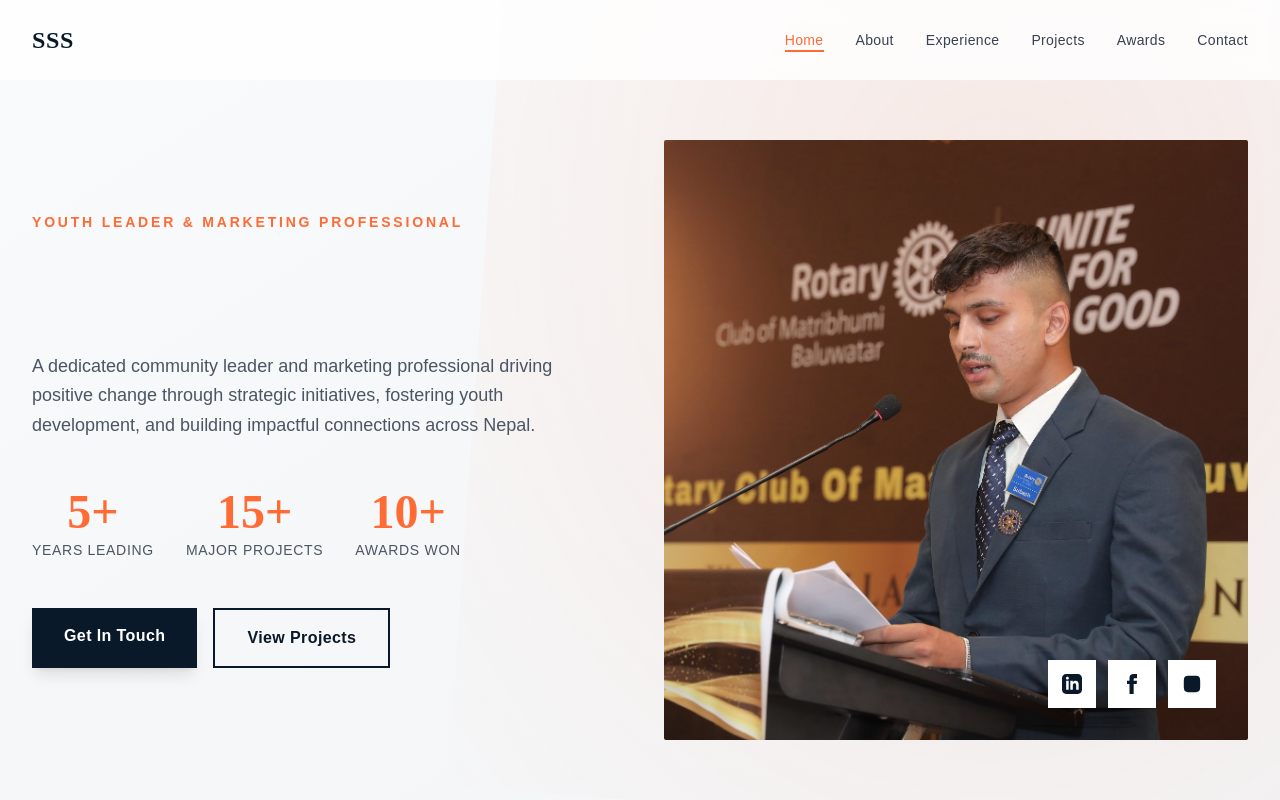
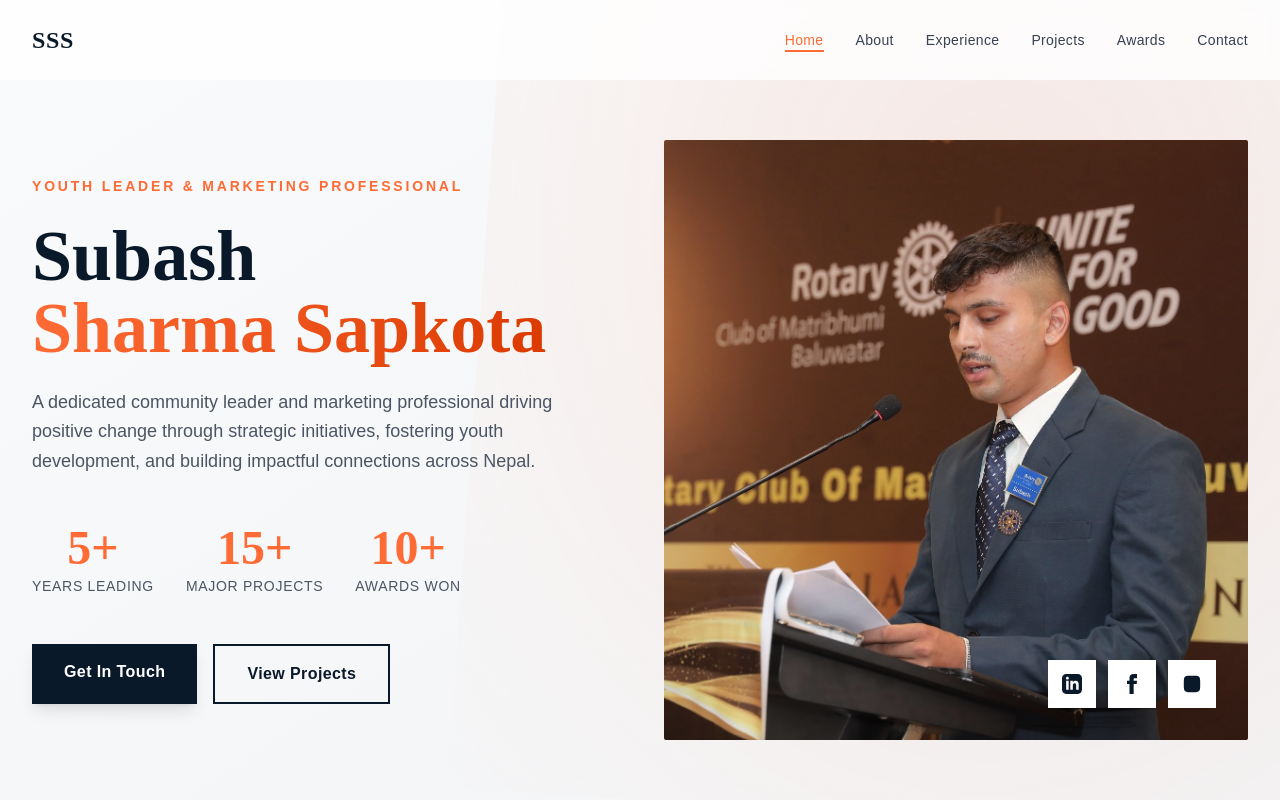
Before and after one commit to Bidyakar/subash_portfolio, a Next.js app: page / in a window 1280 px wide. Shown: the top 800 px of the page. Built offline with nearby package versions, Linux system fonts and the light colour scheme.

Commit message:
created changes in hero

```diff
--- a/app/components/Hero.tsx
+++ b/app/components/Hero.tsx
@@ -26,9 +26,10 @@ const Hero = () => {
             className="text-5xl md:text-6xl lg:text-7xl font-playfair font-black text-navy leading-tight opacity-0 animate-fade-in"
             style={{ animationDelay: '0.5s' }}
           >
-            {personalInfo.firstName} <br />
-            <span className="text-gradient">{personalInfo.lastName}</span>
+            {personalInfo.name.split(' ')[0]} <br />
+            <span className="text-gradient">{personalInfo.name.split(' ').slice(1).join(' ')}</span>
           </h1>
+
 
           <p
             className="text-lg text-gray-600 leading-relaxed opacity-0 animate-fade-in"
```
Also changed, not shown: 1 other file (tests, documents, lock files or other folders).
